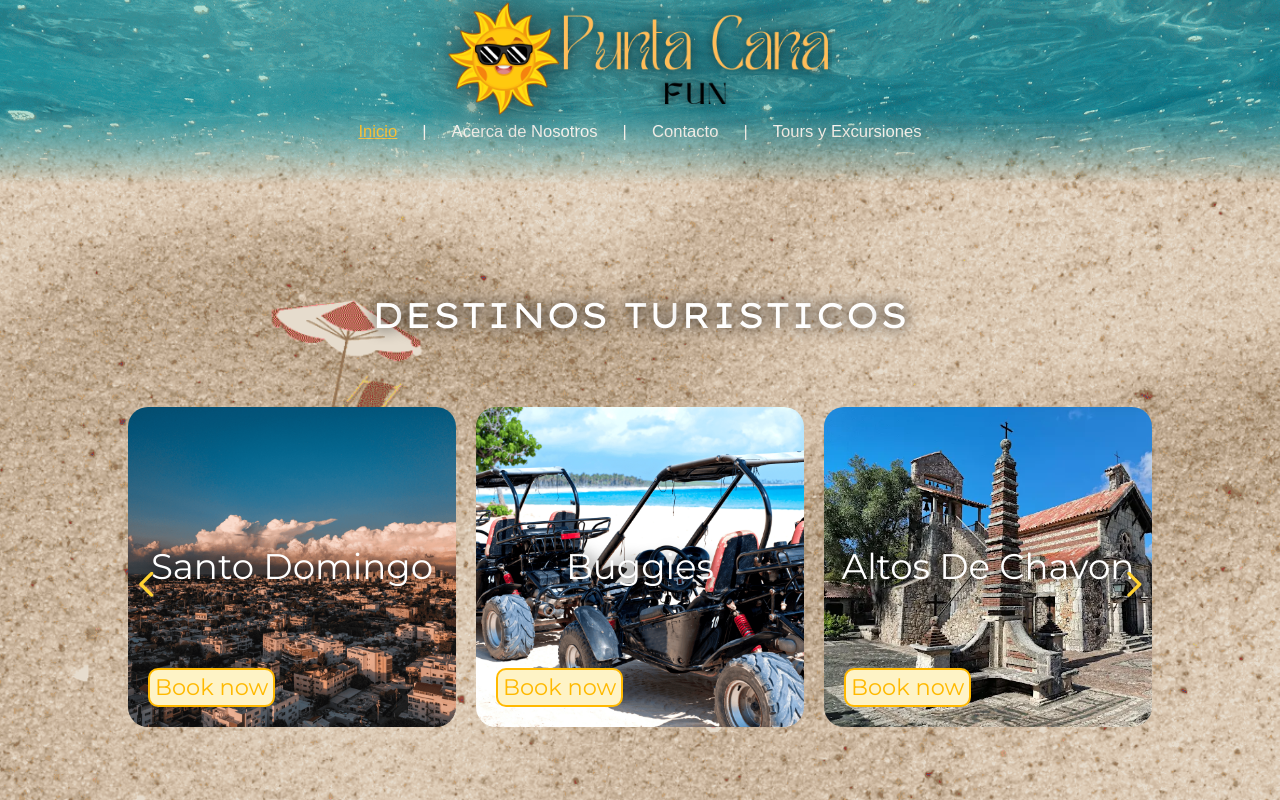
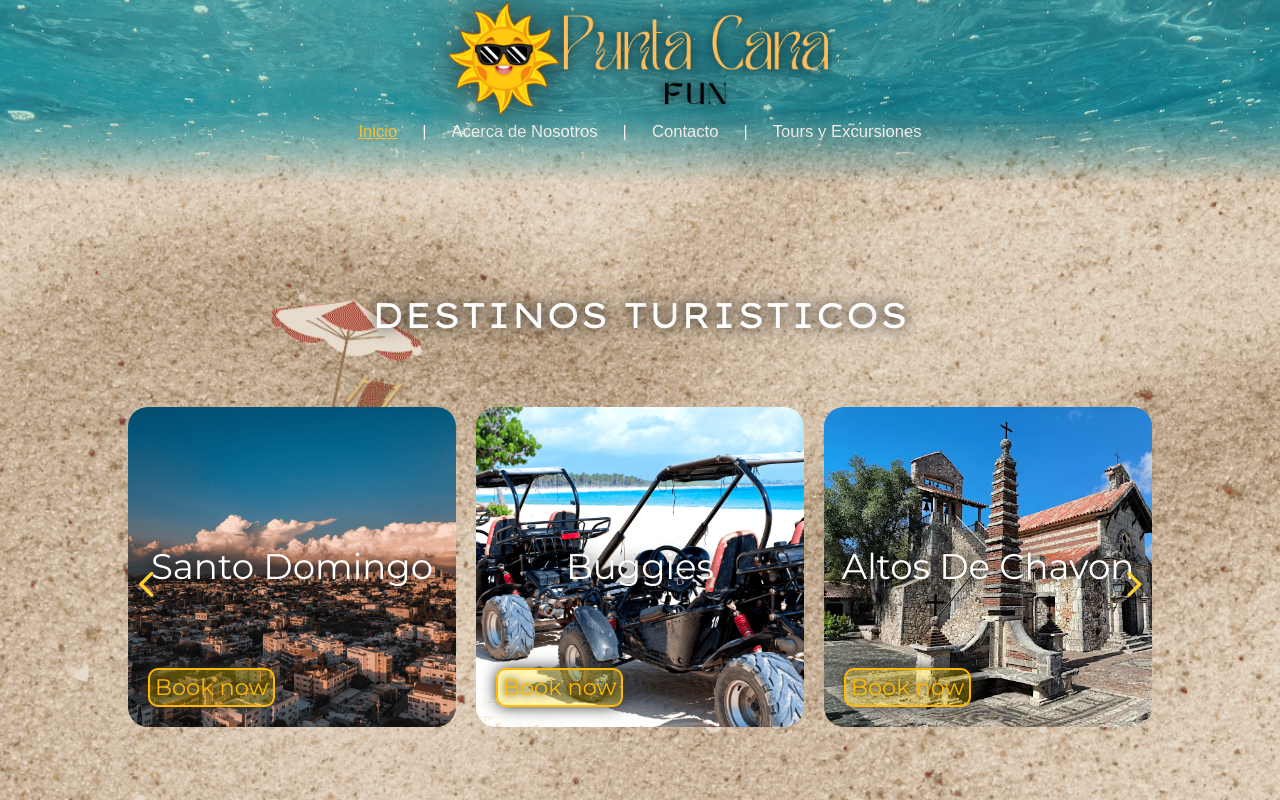
Before and after one commit to Yenser1/puntacana-fun, a Next.js app: page / in a window 1280 px wide. Shown: the top 800 px of the page. Built offline with nearby package versions, Linux system fonts and the light colour scheme.

Commit message:
nice buttons and better transition page

```diff
--- a/src/app/Components/Destinos.js
+++ b/src/app/Components/Destinos.js
@@ -15,9 +15,21 @@ function Destino({ name, url }) {
                 backgroundSize: "cover",
             }}
         >
-            <h1 className={`${montserrat.className} absolute inset-0 flex items-center justify-center text-white text-4xl heading`}>{name}</h1>
+            <Link href={`/${name}`}>
+                <h1 className={`${montserrat.className} absolute inset-0 flex items-center justify-center text-white text-4xl heading`}>{name}</h1>
+            </Link>
+
             <Link href={"https://www.whatsapp.com/"} target="blank" className="absolute items-center text-white text-4xl self-end">
-                <button className={`${montserrat.className} cursor-pointer border-2 p-2 rounded-2xl bg-amber-100 text-amber-400`}>Book now</button>
+                <button
+                    className={`${montserrat.className} cursor-pointer border-2 p-2 rounded-2xl text-amber-400 hover:skew-3 hover:text-white hover:scale-110 transition-all duration-250`}
+                    style={{
+                        backgroundColor: "color-mix(in srgb, gold 30%, transparent 70%)",
+                        textShadow: "0 0 7px black",
+                        boxShadow: "0 0 15px #333",
+                    }}
+                >
+                    Book now
+                </button>
             </Link>
         </div>
     );
--- a/src/app/template.jsx
+++ b/src/app/template.jsx
@@ -3,7 +3,7 @@ import { motion } from "framer-motion";
 
 export default function Template({ children }) {
     return (
-        <motion.div initial={{ y: -50, opacity: 0 }} animate={{ y: 0, opacity: 1 }} exit={{ y: 50, opacity: 0 }} transition={{ ease: "easeInOut", duration: 0.5 }}>
+        <motion.div initial={{ y: -100, opacity: 0 }} animate={{ y: 0, opacity: 1 }} exit={{ y: 50, opacity: 0 }} transition={{ ease: "easeInOut", duration: 1 }}>
             {children}
         </motion.div>
     );
```
Also changed, not shown: src/app/Styles/globals.css (+14 -13 lines).
